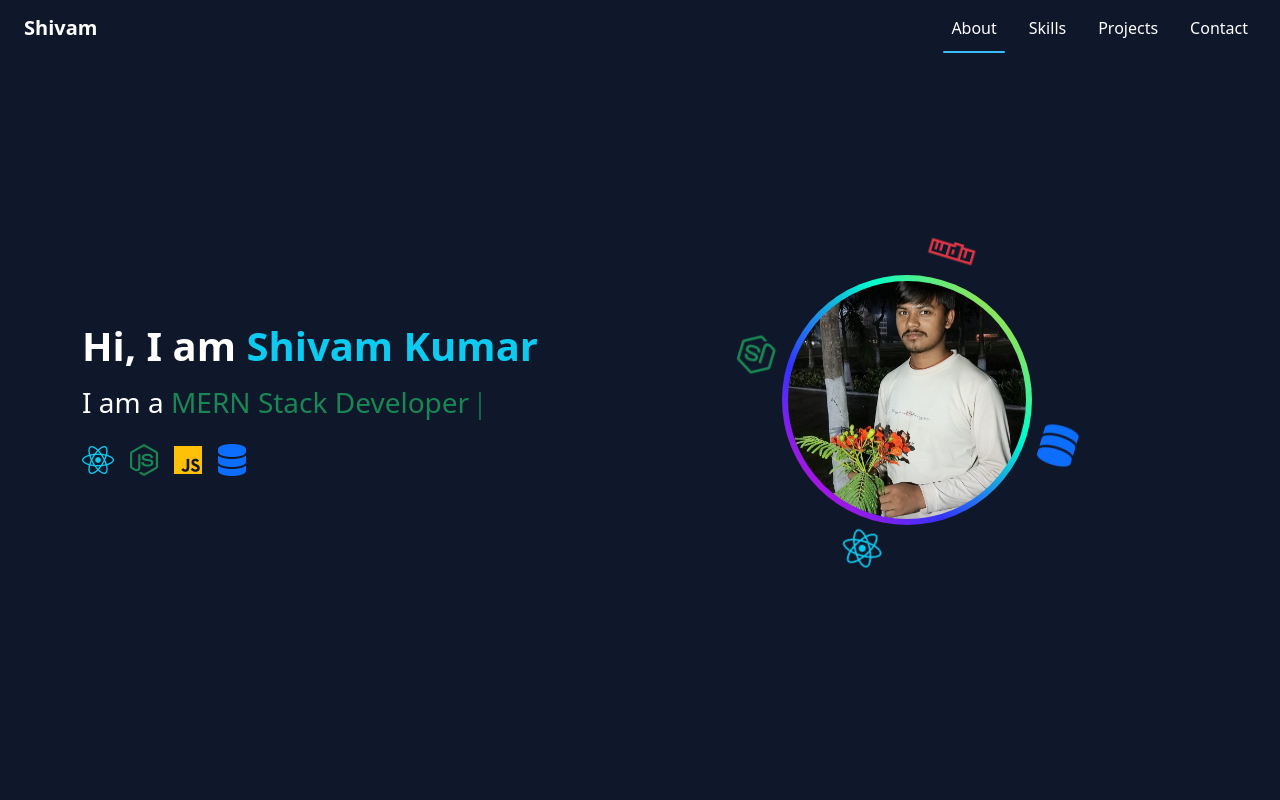
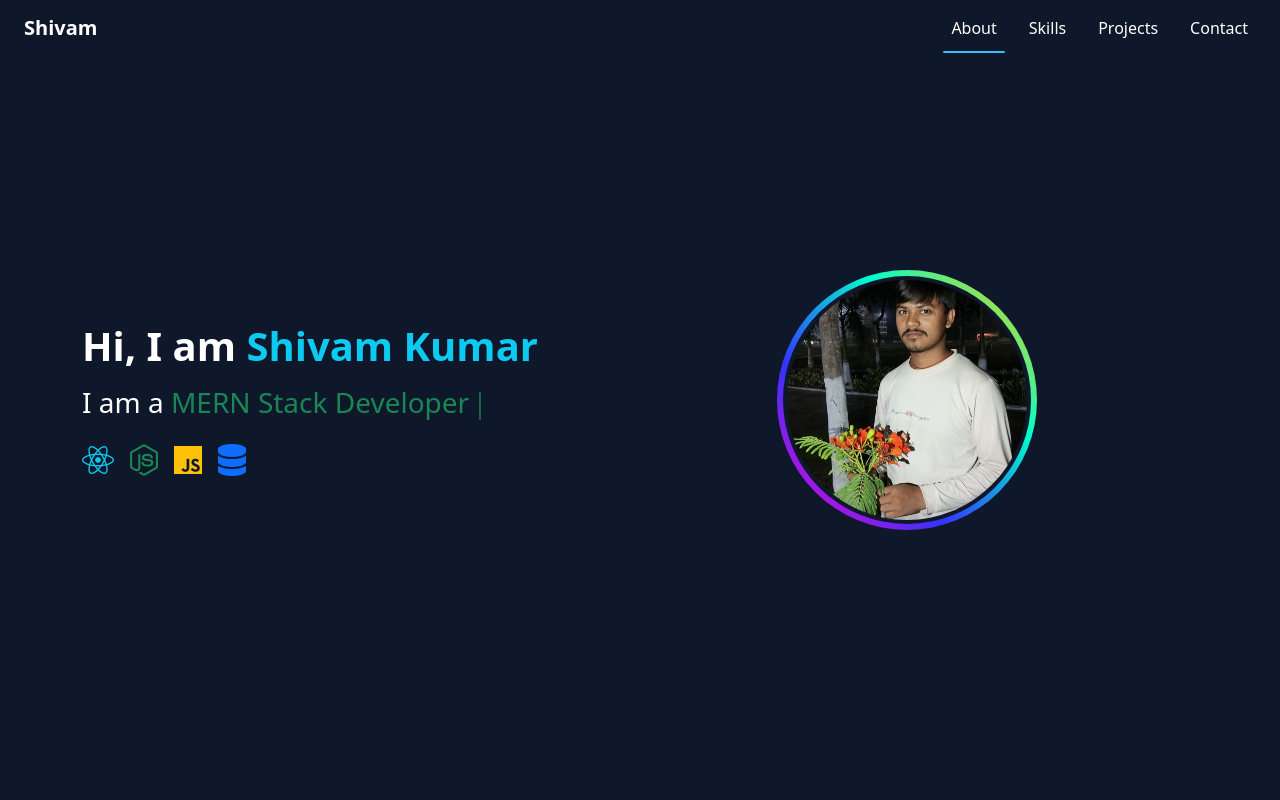
Before and after one commit to Shivam16a/Portfolio, a React (Vite) app in the folder Shivam/: page / in a window 1280 px wide. Shown: the top 800 px of the page. Built offline with nearby package versions, Linux system fonts and the light colour scheme.

Commit message:
updating

```diff
--- a/Shivam/src/Pages/Hero.jsx
+++ b/Shivam/src/Pages/Hero.jsx
@@ -1,6 +1,6 @@
 import React from "react";
 import { Typewriter } from "react-simple-typewriter";
-import "../styles/about.css"
+import "../styles/about.css";
 import profile from "../assets/shi7.jpeg";
 
 const Hero = () => {
@@ -43,23 +43,12 @@
         </div>
 
         {/* RIGHT */}
-        <div className="col-md-6 d-flex justify-content-center">
-          <div className="orbit-container">
+        <div className="col-md-6 d-flex justify-content-center align-items-center">
 
-            {/* Orbit Icons (OUTSIDE) */}
-            <div className="orbit">
-              <i className="fa-brands fa-react orbit-icon text-info"></i>
-              <i className="fa-brands fa-node-js orbit-icon text-success"></i>
-              <i className="fab fa-npm orbit-icon text-danger"></i>
-              <i className="fa-solid fa-database orbit-icon text-primary"></i>
-            </div>
+          <div className="profile-wrapper">
+            <img src={profile} alt="Shivam" />
+          </div>
 
-            {/* Center Image WITH wrapper */}
-            <div className="profile-wrapper">
-              <img src={profile} alt="Shivam" />
-            </div>
-
-          </div>
         </div>
 
       </div>
--- a/Shivam/src/styles/about.css
+++ b/Shivam/src/styles/about.css
@@ -1,7 +1,7 @@
-/* Center wrapper properly center karo */
+/* Wrapper */
 .profile-wrapper {
-    width: 250px;
-    height: 250px;
+    width: 260px;
+    height: 260px;
     padding: 6px;
     border-radius: 50%;
 
@@ -14,91 +14,24 @@
     display: flex;
     align-items: center;
     justify-content: center;
-
-    position: absolute;
-    z-index: 2;
 }
 
-/* image full fill */
+/* Image */
 .profile-wrapper img {
     width: 100%;
     height: 100%;
     border-radius: 50%;
     object-fit: cover;
+
+    /* Inner white border look */
+    background: #0f172a;
+    padding: 4px;
 }
 
-.orbit-container {
-    position: relative;
-    width: 300px;
-    height: 300px;
-    display: flex;
-    align-items: center;
-    justify-content: center;
-}
-
-/* Center Image */
-.center-img {
-    width: 140px;
-    height: 140px;
-    border-radius: 50%;
-    z-index: 2;
-}
-
-/* Orbit Circle */
-.orbit {
-    position: absolute;
-
-    width: 350px;
-    height: 350px;
-    /* border-radius: 50%;
-
-    border: 2px dashed #00ffff;
-
-    box-shadow:
-        0 0 10px #00ffff,
-        inset 0 0 10px #00ffff; */
-
-    animation: rotate 12s linear infinite;
-}
-
-/* Icons */
-.orbit-icon {
-    position: absolute;
-    font-size: 40px;
-}
-
-/* Positioning Icons in Circle */
-.orbit-icon:nth-child(1) {
-    top: 0;
-    left: 50%;
-    transform: translateX(-50%);
-}
-
-.orbit-icon:nth-child(2) {
-    right: 0;
-    top: 50%;
-    transform: translateY(-50%);
-}
-
-.orbit-icon:nth-child(3) {
-    bottom: 0;
-    left: 50%;
-    transform: translateX(-50%);
-}
-
-.orbit-icon:nth-child(4) {
-    left: 0;
-    top: 50%;
-    transform: translateY(-50%);
-}
-
-/* Animation */
-@keyframes rotate {
-    from {
-        transform: rotate(0deg);
-    }
-
-    to {
-        transform: rotate(360deg);
+/* Responsive */
+@media (max-width: 768px) {
+    .profile-wrapper {
+        width: 200px;
+        height: 200px;
     }
 }
```
